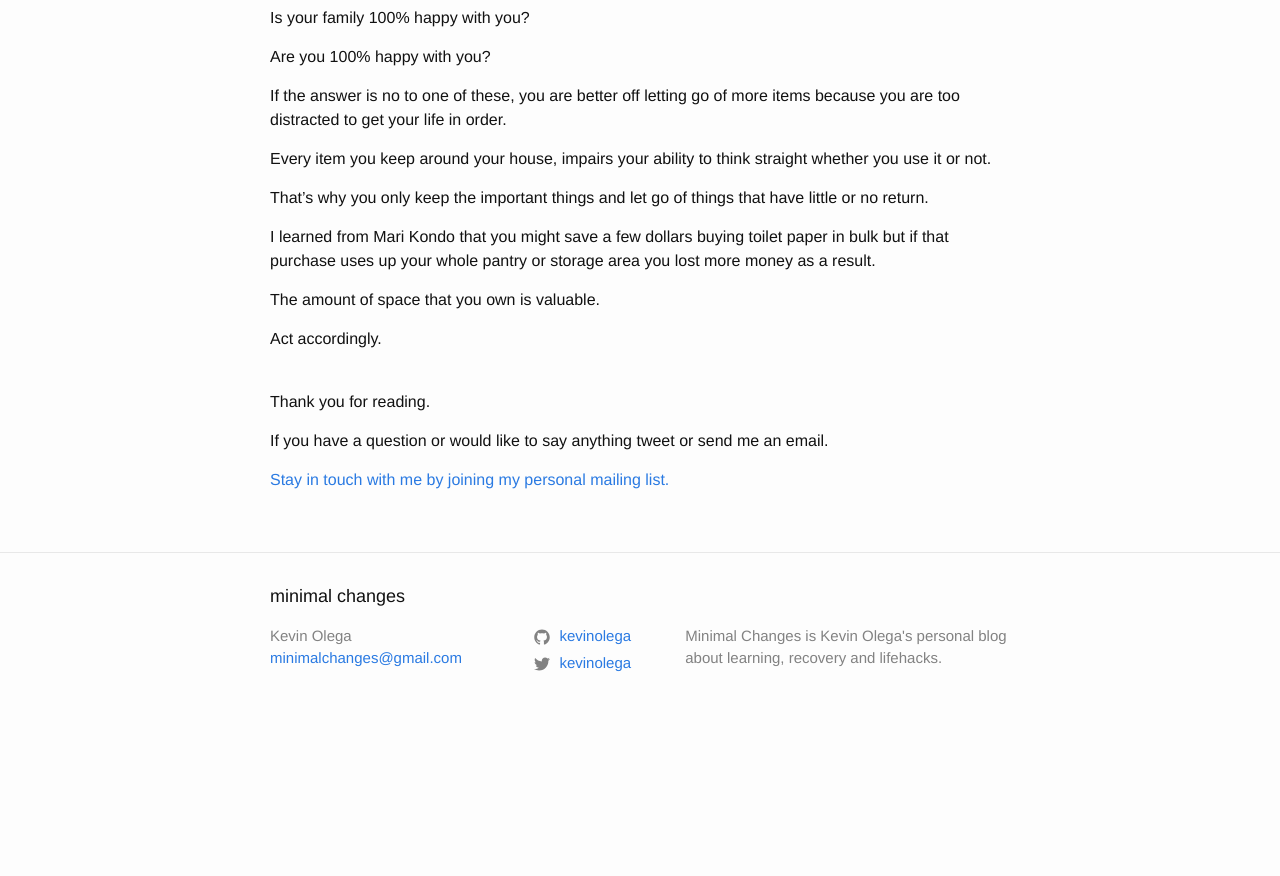
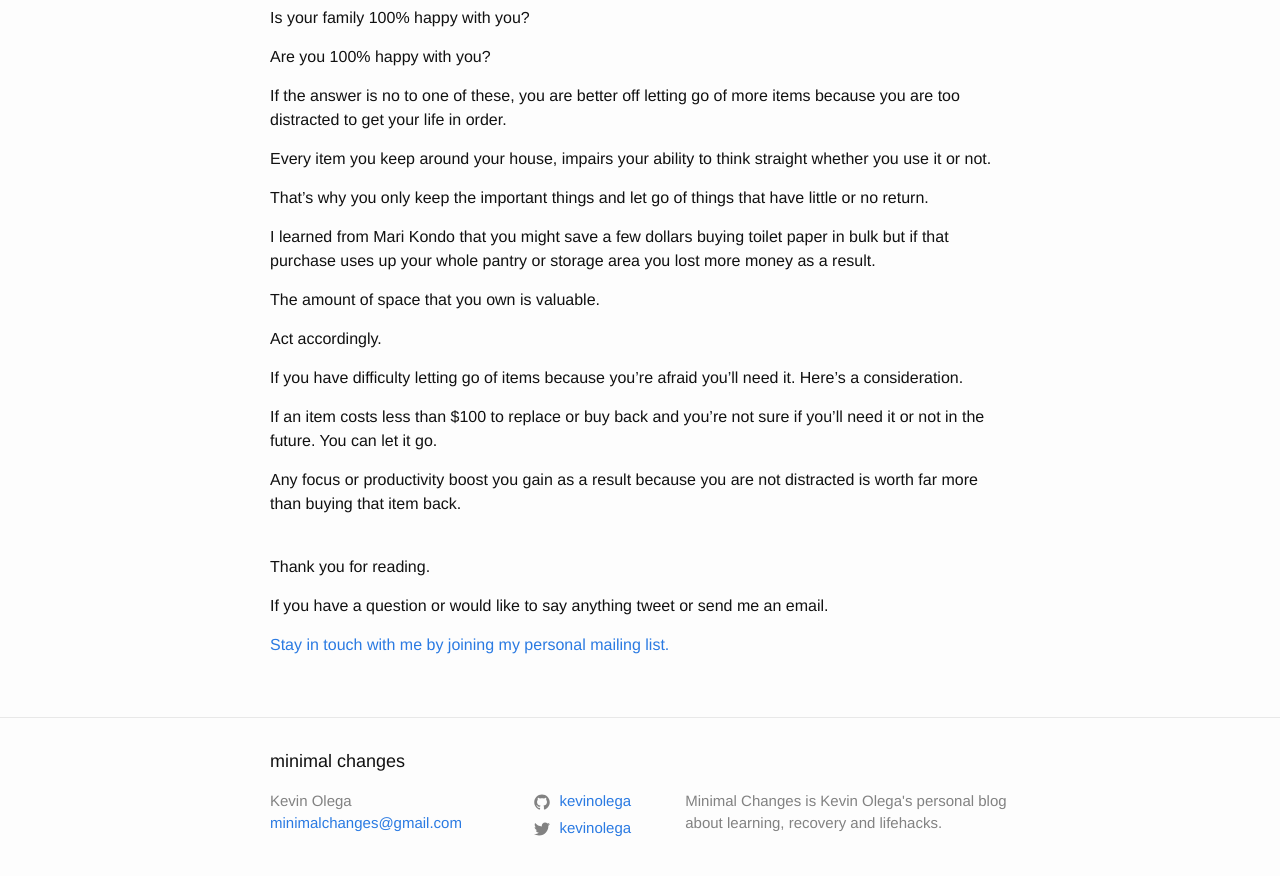
Before and after one commit to kevinolega/minimalchanges, a Jekyll site: the page built from _posts/2019-05-26-buy-back.md, in a window 1280 px wide and 900 px high, scrolled down 674 px. Shown: the top 876 px of the window. Built offline with Jekyll 4.4.1, drawn with Linux system fonts in a browser that asks for light colours; nearby versions of some CDN libraries; library files that are not in the unit come from our copies; before the commit the page ends 1409 px from its top, so only the background shows below that.

Commit message:
new post

```diff
--- a/_posts/2019-05-26-buy-back.md
+++ b/_posts/2019-05-26-buy-back.md
@@ -42,3 +42,9 @@ I learned from Mari Kondo that you might save a few dollars buying toilet paper
 The amount of space that you own is valuable.
 
 Act accordingly.
+
+If you have difficulty letting go of items because you're afraid you'll need it. Here's a consideration.
+
+If an item costs less than $100 to replace or buy back and you're not sure if you'll need it or not in the future. You can let it go.
+
+Any focus or productivity boost you gain as a result because you are not distracted is worth far more than buying that item back.
```
Also changed, not shown: _posts/2019-05-26-work-quiet.md (added, +17 -0 lines).
